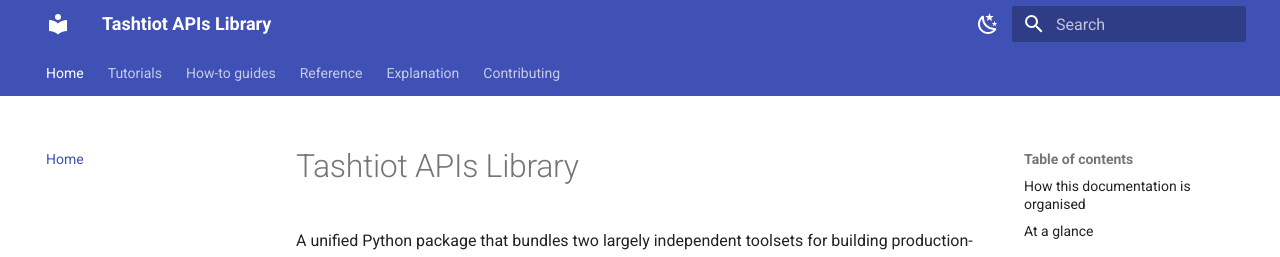
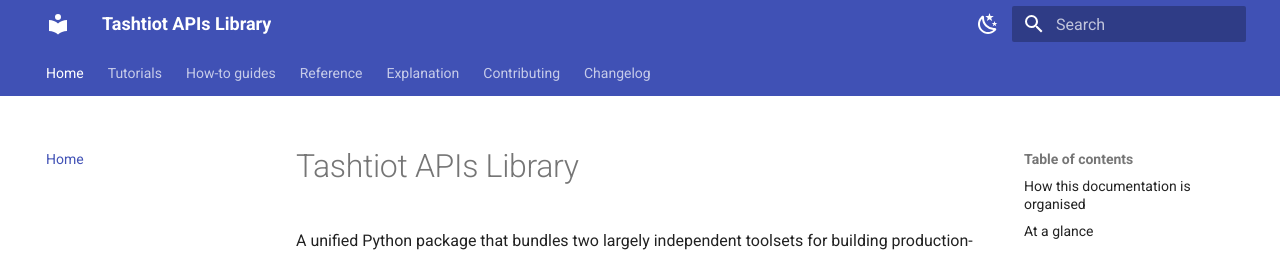
Before and after one commit to Platform-Infra-Org/apis-library, an MkDocs documentation site: the page built from docs/index.md, in a window 1280 px wide and 900 px high. Shown: the top 257 px of the window. Built offline with MkDocs 1.6.1 and Material for MkDocs 9.7.7, drawn with Linux system fonts in a browser that asks for light colours.

Commit message:
docs: surface the changelog in the MkDocs site
Add a Changelog page that includes the root CHANGELOG.md via a pymdownx.snippets
include (--8<--), so the docs always reflect the single source of truth without
duplicating content. Configure snippets base_path=["."] + check_paths, and add a
top-level "Changelog" nav entry.

Co-Authored-By: Claude Opus 4.8 (1M context) <noreply@anthropic.com>

```diff
--- a/mkdocs.yml
+++ b/mkdocs.yml
@@ -61,7 +61,9 @@ markdown_extensions:
   - pymdownx.superfences
   - pymdownx.details
   - pymdownx.inlinehilite
-  - pymdownx.snippets
+  - pymdownx.snippets:
+      base_path: ["."]          # allow including repo-root files (e.g. CHANGELOG.md)
+      check_paths: true         # fail the build if an included file is missing
   - pymdownx.tabbed:
       alternate_style: true
 
@@ -101,3 +103,4 @@ nav:
   - Contributing:
       - contributing/index.md
       - Development: contributing/development.md
+  - Changelog: changelog.md
```
Also changed, not shown: docs/changelog.md (added, +1 -0 lines).
